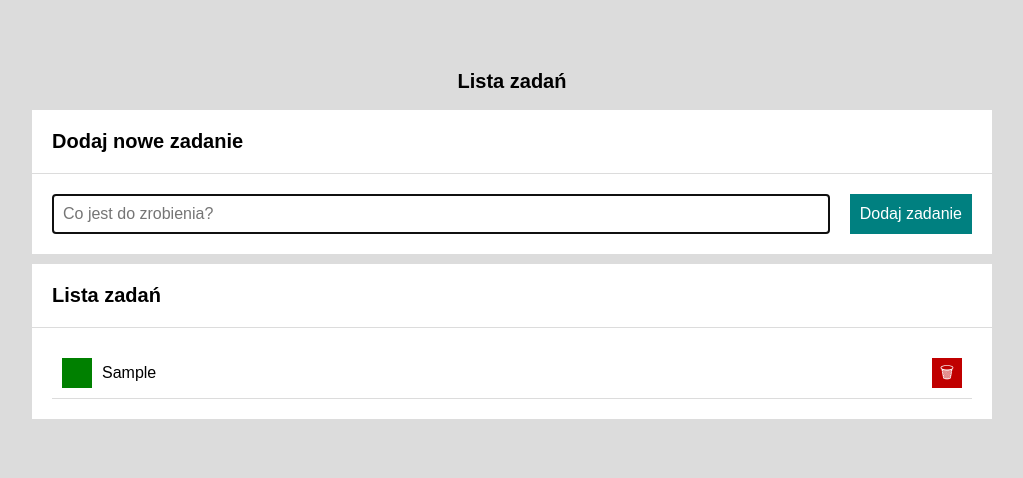
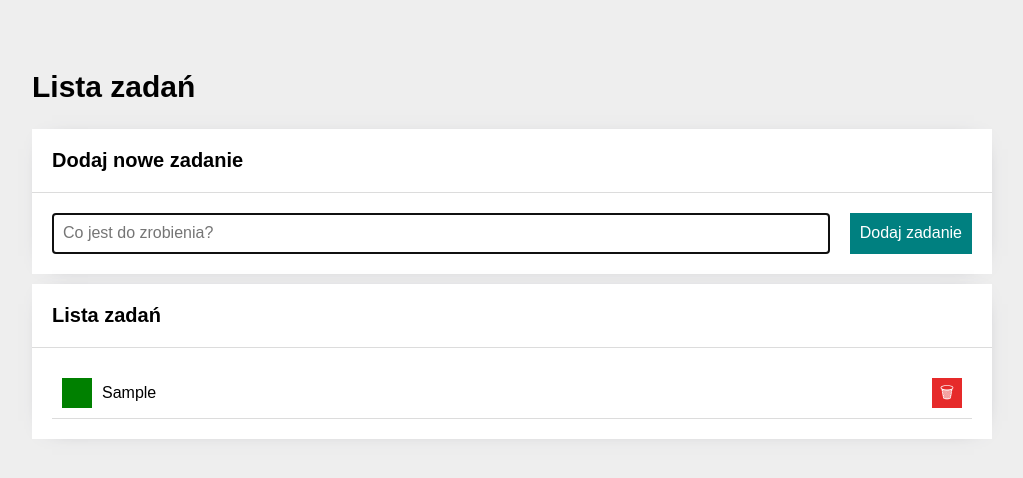
Before and after one commit to PawelSI/To-do-list, a plain HTML site: page index.html in a window 1280 px wide. Both pictures are taken after typing "Sample" into the empty fields and a click on the button "Dodaj zadanie". Shown: the whole page, without its empty margins (128-1151 px from the left). Drawn offline with Linux system fonts and the light colour scheme.

Commit message:
changed some styles and renamed class

```diff
--- a/css/button.css
+++ b/css/button.css
@@ -4,6 +4,9 @@
     width: 30px;
     height: 30px;
     padding: 0;
+    display: flex;
+    justify-content: center;
+    align-items: center;
 }
 
 .tasks__button--done {
@@ -16,11 +19,19 @@
     background-color: rgb(0, 158, 0);
 }
 
+.tasks__button:active {
+    background-color: rgb(55, 199, 55);
+}
+
 .tasks__button--remove {
-    background-color: rgb(192, 0, 0);
+    background-color: rgb(230, 42, 42);
     color: white;
 }
 
 .tasks__button--remove:hover {
-    background-color: rgb(255, 0, 0);
+    background-color: rgb(255, 74, 74);
 }
+
+.tasks__button--remove:active {
+    background-color: rgb(255, 137, 137);
+}
--- a/css/header.css
+++ b/css/header.css
@@ -1,6 +1,5 @@
 .header {
-    text-align: center;
-    font-size: 20px;
+    font-size: 30px;
     margin-top: 50px;
 }
 
--- a/css/section.css
+++ b/css/section.css
@@ -2,6 +2,9 @@
     align-items: center;
     margin: 10px 0;
     background-color: white;
+    -webkit-box-shadow: 1px 1px 23px -19px rgba(66, 68, 90, 1);
+    -moz-box-shadow: 1px 1px 23px -19px rgba(66, 68, 90, 1);
+    box-shadow: 1px 1px 23px -19px rgba(66, 68, 90, 1);
 }
 
 .section__header {
--- a/css/style.css
+++ b/css/style.css
@@ -7,7 +7,7 @@ html {
 }
 
 .body {
-    background: gainsboro;
+    background: rgb(238, 238, 238);
     font-family: 'Montserrat', sans-serif;
 }
 
--- a/css/tasks.css
+++ b/css/tasks.css
@@ -4,7 +4,7 @@
     padding: 0;
 }
 
-.list__item {
+.tasks__item {
     display: grid;
     grid-template-columns: auto 1fr auto;
     grid-gap: 10px;
--- a/script.js
+++ b/script.js
@@ -46,7 +46,7 @@
         for (const task of tasks) {
             tasksListHTMLContent += `
                 <li
-                    class="list__item js-task"
+                    class="tasks__item js-task"
                 >
                     <button class="tasks__button tasks__button--done js-toggleDone">
                         ${task.done ? "✔" : ""}
```
